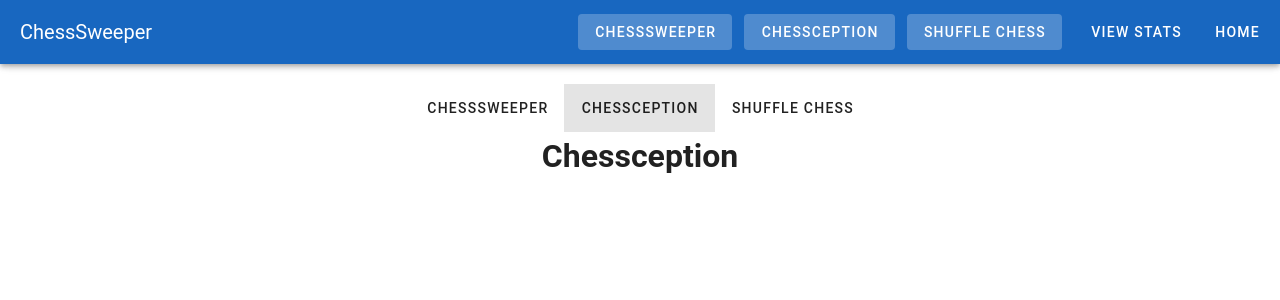
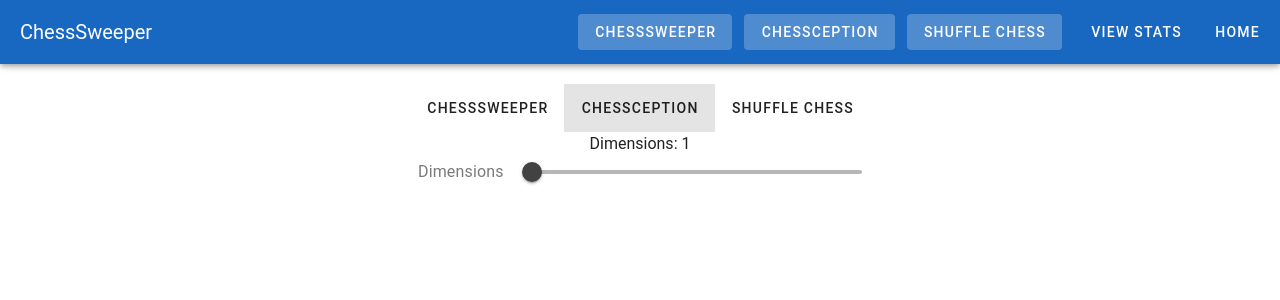
Before and after one commit to KorbinWeiler/ChessSweeper, a Nuxt app in the folder Frontend/: page /setupgame in a window 1280 px wide. Both pictures are taken after a click on the button "CHESSCEPTION". Shown: the top 300 px of the page. Built offline with nearby package versions, Linux system fonts and the light colour scheme.

Commit message:
feat: update chessception and shuffle chess options components with new UI elements

```diff
--- a/Frontend/app/components/chessception.vue
+++ b/Frontend/app/components/chessception.vue
@@ -1,3 +1,13 @@
 <template>
-    <h1>Chessception</h1>
+    <v-form>
+        <p>Dimensions: {{ Math.floor(dimensions) }}</p>
+        <v-slider v-model="dimensions" :min="1" :max="3" label="Dimensions">
+        </v-slider>
+    </v-form>
 </template>
+
+<script setup>
+import { ref } from 'vue';
+
+const dimensions = ref(1);
+</script>
--- a/Frontend/app/components/shuffle_chess_options.vue
+++ b/Frontend/app/components/shuffle_chess_options.vue
@@ -1,3 +1,14 @@
 <template>
-    <h1>Shuffle Chess Options</h1>
+    <v-form>
+        <v-radio-group class="setup-radios" v-model="radios">
+            <v-radio label="Shuffle by Piece Type" value="group" />
+            <v-radio label="Shuffle by Individual Piece" value="slide" />
+        </v-radio-group>
+    </v-form>
 </template>
+
+<script setup>
+import { ref } from 'vue';
+
+const radios = ref("group");
+</script>
```
